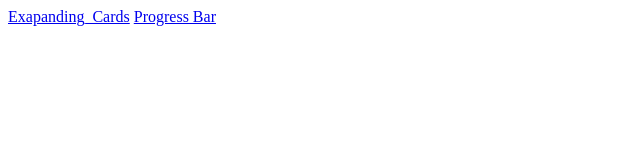
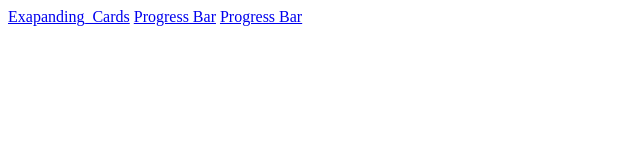
Before and after one commit to Vicky-Guptaa/Small-Projects, a plain HTML site: page index.html in a window 1280 px wide. Shown: the whole page, without its empty margins (0-640 px from the left). Drawn offline with Linux system fonts and the light colour scheme.

Commit message:
main page updated

```diff
--- a/index.html
+++ b/index.html
@@ -12,6 +12,7 @@
     <a href="Exapanding_Cards/dist/index.html">Exapanding_Cards</a>
 
     <a href="Progress_Steps/dist/index.html">Progress Bar</a>
+    <a href="Ratings/dist/index.html">Progress Bar</a>
 </body>
 
 </html>
```
Also changed, not shown: 1 other file.
